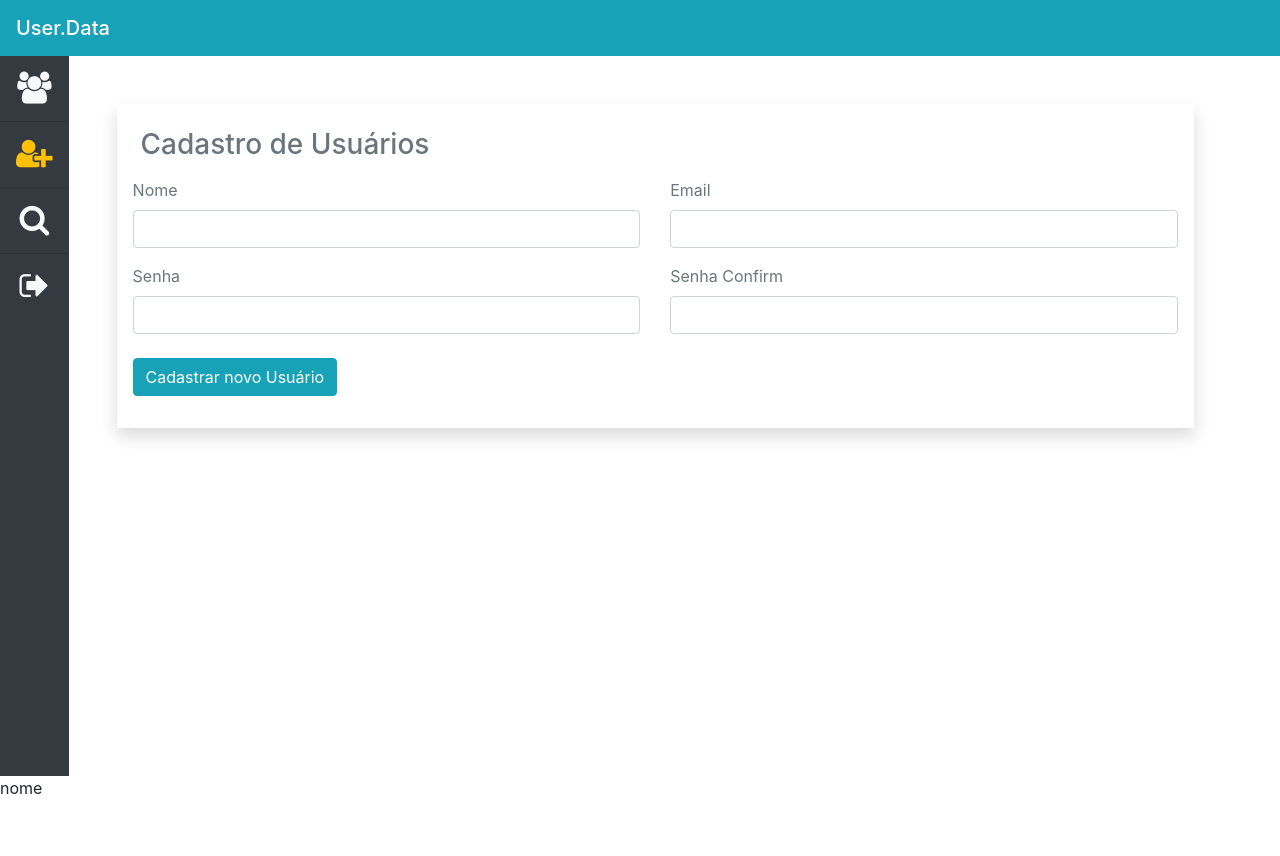
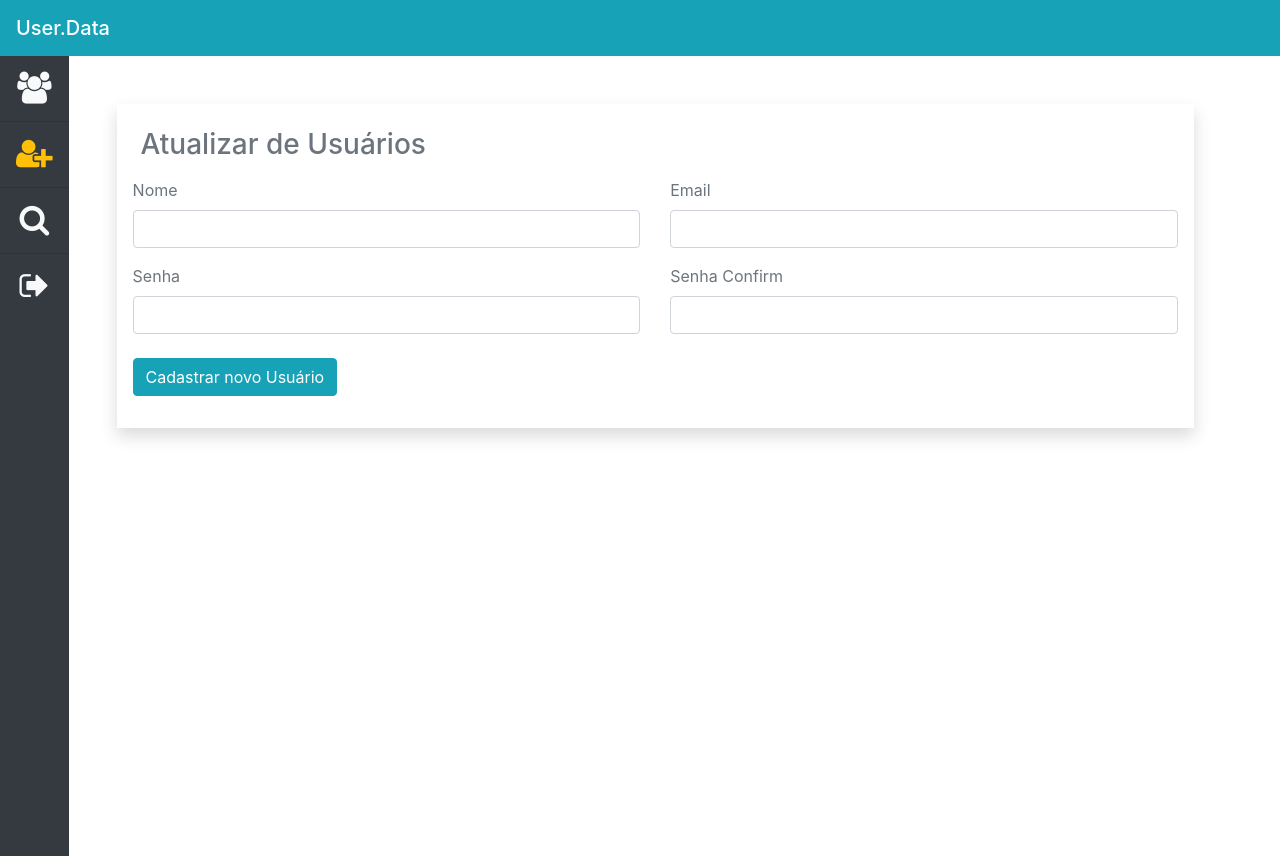
Before and after one commit to rafaDevjp/Sistema-de-Cadastro_CodeIgniter, a CodeIgniter app: page /Teste_CodeIgniter/index.php/user/update_usuario/1 in a window 1280 px wide. Before the commit the page ends 794 px from the top, so only its background shows below. Run offline with CodeIgniter, Linux system fonts and the light colour scheme; tables that the repository leaves empty or names only in its code hold one stand-in row (values such as "Sample post"); data that the repository does not hold is empty.

Commit message:
implementação das funçoes de update dos dados

```diff
--- a/application/config/database.php
+++ b/application/config/database.php
@@ -77,8 +77,8 @@
 	'dsn'	=> '',
 	'hostname' => 'localhost',
 	'username' => 'root',
-	'password' => '',
-	'database' => 'cadastro_usuarios',
+	'password' => 'usbw',
+	'database' => 'cadastro',
 	'dbdriver' => 'mysqli',
 	'dbprefix' => '',
 	'pconnect' => FALSE,
--- a/application/controllers/User.php
+++ b/application/controllers/User.php
@@ -65,10 +65,11 @@
 
     public function update_usuario($id){
 
-         $this->load->helper(array('form'));
+        $this->load->helper(array('form'));
         $this->load->library('form_validation');
 
-        $data['dados']=  $this->db->get_where('usuarios_table' , array('id' => $id ))->result_array();
+        $this->load->model('usuarios_model');
+        $data['dados'] = $this->usuarios_model->id_update($id);
 
         $this->load->view('template/header');
         $this->load->view('template/navbar');
@@ -78,9 +79,10 @@
 
     }
 
-    public function create_update(){
+    public function create_update($id){
         $this->load->helper(array('form'));
         $this->load->library('form_validation');
+
             //validação dos campos de Formulário
             $data_form = array(
                 array(
@@ -110,13 +112,13 @@
             //   $this->cadastro();
             }
             else{
-            //   $this->load->model('usuarios_model');
-            //   $this->usuarios_model->create_model();
-               $this->usuarios();
+              $this->load->model('usuarios_model');
+              $this->usuarios_model->update_model($id);
+              $this->usuarios();
             }
 	}
 
-    public function delete($id){
+        public function delete($id){
         $this->load->model('usuarios_model');
         $this->usuarios_model->delete_model($id);
         $this->usuarios();
--- a/application/models/Usuarios_model.php
+++ b/application/models/Usuarios_model.php
@@ -23,14 +23,32 @@
             );
 
             $this->db->insert('usuarios_table', $data_form);
-             echo "Cadastrado no DB com Sucesso!!!!!" ;
+
         }
 
-        // public function update_model($id){
+        public function id_update($id){
 
-        //     $result =  $this->db->get_where('usuarios_table' , array('id' => $id ))->result_array();
-        //     return $result;
-        // }
+            $result = $this->db->select('*')
+                               ->from('usuarios_table')
+                               ->where('id', $id)
+                               ->get()
+                               ->result_array();
+             return $result;
+        }
+
+        public function update_model($id){
+
+
+             $this->input->post('nome');
+             $this->input->post('email');
+             md5($this->input->post('senha_1'));
+
+
+            $this->db->where('id', $id);
+            $this->db->update('usuarios_table', $this);
+            echo $id;
+
+        }
 
          public function delete_model($id){
 
--- a/application/views/page/cadastro.php
+++ b/application/views/page/cadastro.php
@@ -1,13 +1,12 @@
 <?php
    defined('BASEPATH') OR exit('No direct script access allowed');
-
- ?>
+?>
 
 <section>
 
     <div class="container-fluid ">
         <div class="row">
-            <div class=" bg-dark" style="min-height: 720px;">
+            <div class=" bg-dark" style="min-height: 100vh;">
 
                 <ul class="list-group list-group-flush text-center">
                     <li class="list-group-item bg-dark p-3">
--- a/application/views/page/form_update.php
+++ b/application/views/page/form_update.php
@@ -4,10 +4,9 @@
  ?>
 
 <section>
-
     <div class="container-fluid ">
         <div class="row">
-            <div class=" bg-dark" style="min-height: 720px;">
+            <div class=" bg-dark" style="min-height: 100vh;">
 
                 <ul class="list-group list-group-flush text-center">
                     <li class="list-group-item bg-dark p-3">
@@ -23,41 +22,39 @@
                         <a href="<?php echo site_url('geral') ?>"><i class="fa fa-sign-out fa-2x text-light" aria-hidden="true"></i></a>
                     </li>
                 </ul>
-
             </div>
                 <div class="col-11 p-5 text-secondary">
                         <div class="col-12 shadow p-3">
-                            <h3 class="p-2">Cadastro de Usuários</h3>
-
-                                <?php echo form_open('user/create'); ?>
+                            <h3 class="p-2">Atualizar de Usuários</h3>
+                            <?php foreach($dados as $dado ):?>
+                                <?php echo form_open('user/create/' . $dado['id'] ); ?>
                                     <div class="row">
-
                                         <div class="col-lg-6 form-group">
                                             <label for="">Nome</label>
-                                            <input type="text" class="form-control" name="nome"  >
+                                            <input type="text" class="form-control" name="nome" value="<?php echo $dado['nome'] ?>"   >
                                         </div>
                                         <div class="col-lg-6 form-group">
                                             <label for="">Email</label>
-                                            <input type="email" class="form-control" name="email" value="" >
+                                            <input type="email" class="form-control" name="email" value="<?php echo $dado['email'] ?>" >
                                         </div>
                                         <div class="col-lg-6 form-group">
                                             <label for="">Senha</label>
-                                            <input type="password" class="form-control" name="senha_1" >
+                                            <input type="password" class="form-control" name="senha_1" value="<?php echo $dado['senha'] ?>" >
                                         </div>
                                         <div class="col-lg-6 form-group">
                                             <label for="">Senha Confirm</label>
-                                            <input type="password" class="form-control" name="senha_2"  >
+                                            <input type="password" class="form-control" name="senha_2"  value="<?php echo $dado['senha'] ?>">
                                         </div>
+
                                         <div class="col-12 form-group pt-2">
-
                                             <input type="submit" class="btn btn-info" value="Cadastrar novo Usuário" >
                                         </div>
                                         <span class="text-danger"><?php echo validation_errors(); ?></span>
                                     </div>
-                                </form>
-
+                                    <?php echo form_close() ?>
+                                <?php endforeach; ?>
                         </div>
                 </div>
         </div>
     </div>
-</section>nome
+</section>
--- a/application/views/page/usuarios.php
+++ b/application/views/page/usuarios.php
@@ -7,7 +7,7 @@
 
     <div class="container-fluid ">
         <div class="row">
-            <div class=" bg-dark" style="min-height: 720px;">
+            <div class=" bg-dark" style="min-height: 100vh;">
 
                 <ul class="list-group list-group-flush text-center">
                     <li class="list-group-item bg-dark p-3">
```
